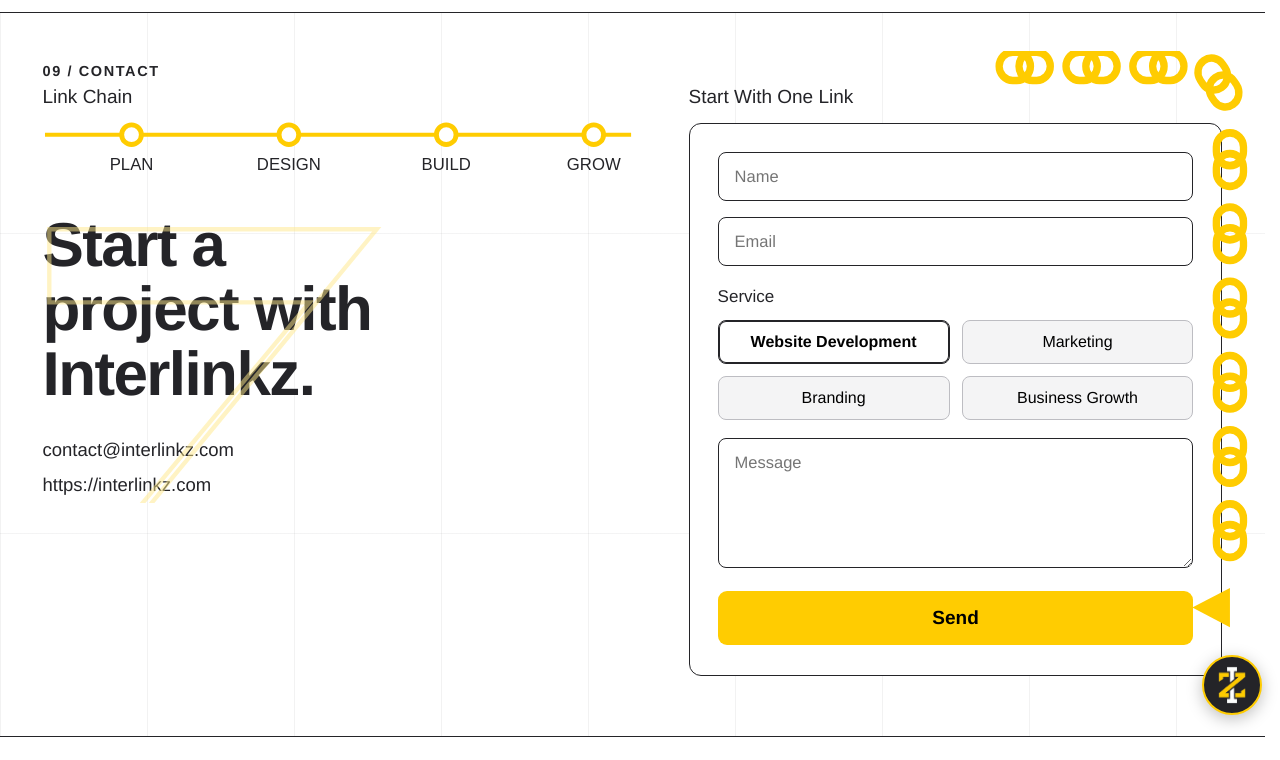
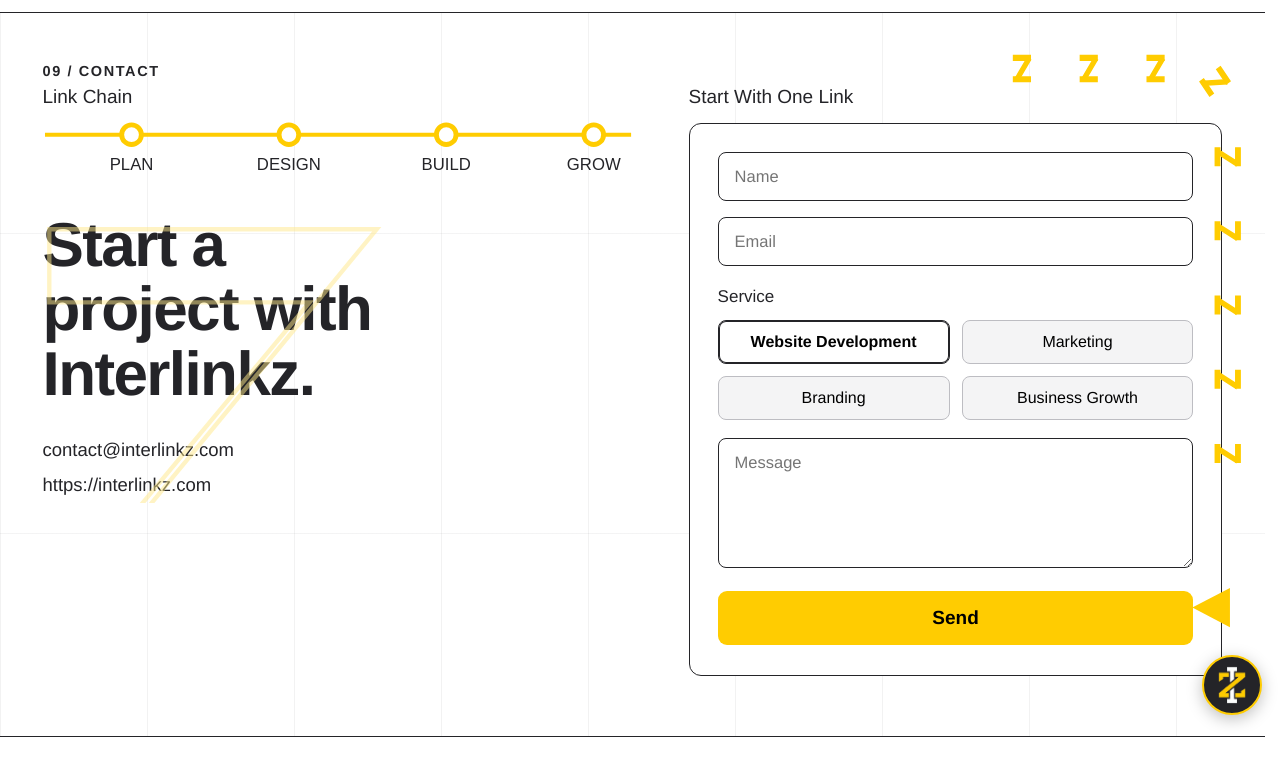
Before and after one commit to ladlabaloch512-blip/interlinkz-v6-swiss-grid, a plain HTML site: page contact.html in a window 1280 px wide. Shown: the part 67-827 px from the top of the page. Drawn offline with nearby package versions, Linux system fonts and the light colour scheme.

Commit message:
No chains: connectors rebuilt around the logo

```diff
--- a/contact.html
+++ b/contact.html
@@ -47,16 +47,16 @@
 <p class="lbl">Start With One Link</p>
 <svg class="chain-frame" viewBox="0 0 540 580" preserveAspectRatio="none" aria-hidden="true">
 <g fill="none" stroke="#FFCC01" stroke-width="7">
-<g transform="translate(318,14)"><rect x="-21" y="-13" width="30" height="26" rx="13"/><rect x="-2" y="-13" width="30" height="26" rx="13"/></g>
-<g transform="translate(382,14)"><rect x="-21" y="-13" width="30" height="26" rx="13"/><rect x="-2" y="-13" width="30" height="26" rx="13"/></g>
-<g transform="translate(446,14)"><rect x="-21" y="-13" width="30" height="26" rx="13"/><rect x="-2" y="-13" width="30" height="26" rx="13"/></g>
-<g transform="translate(505,26) rotate(55)"><rect x="-21" y="-13" width="30" height="26" rx="13"/><rect x="-2" y="-13" width="30" height="26" rx="13"/></g>
-<g transform="translate(518,96) rotate(90)"><rect x="-21" y="-13" width="30" height="26" rx="13"/><rect x="-2" y="-13" width="30" height="26" rx="13"/></g>
-<g transform="translate(518,164) rotate(90)"><rect x="-21" y="-13" width="30" height="26" rx="13"/><rect x="-2" y="-13" width="30" height="26" rx="13"/></g>
-<g transform="translate(518,232) rotate(90)"><rect x="-21" y="-13" width="30" height="26" rx="13"/><rect x="-2" y="-13" width="30" height="26" rx="13"/></g>
-<g transform="translate(518,300) rotate(90)"><rect x="-21" y="-13" width="30" height="26" rx="13"/><rect x="-2" y="-13" width="30" height="26" rx="13"/></g>
-<g transform="translate(518,368) rotate(90)"><rect x="-21" y="-13" width="30" height="26" rx="13"/><rect x="-2" y="-13" width="30" height="26" rx="13"/></g>
-<g transform="translate(518,436) rotate(90)"><rect x="-21" y="-13" width="30" height="26" rx="13"/><rect x="-2" y="-13" width="30" height="26" rx="13"/></g>
+<g transform="translate(318,14)"><g transform="translate(-12.0,-15.0) scale(0.200)" fill="#FFCC01"><polygon points="24,26 104,26 104,47 24,47"/><polygon points="104,47 83,47 36,124 57,124"/><polygon points="24,124 104,124 104,145 24,145"/></g></g>
+<g transform="translate(382,14)"><g transform="translate(-12.0,-15.0) scale(0.200)" fill="#FFCC01"><polygon points="24,26 104,26 104,47 24,47"/><polygon points="104,47 83,47 36,124 57,124"/><polygon points="24,124 104,124 104,145 24,145"/></g></g>
+<g transform="translate(446,14)"><g transform="translate(-12.0,-15.0) scale(0.200)" fill="#FFCC01"><polygon points="24,26 104,26 104,47 24,47"/><polygon points="104,47 83,47 36,124 57,124"/><polygon points="24,124 104,124 104,145 24,145"/></g></g>
+<g transform="translate(505,26) rotate(55)"><g transform="translate(-12.0,-15.0) scale(0.200)" fill="#FFCC01"><polygon points="24,26 104,26 104,47 24,47"/><polygon points="104,47 83,47 36,124 57,124"/><polygon points="24,124 104,124 104,145 24,145"/></g></g>
+<g transform="translate(518,96) rotate(90)"><g transform="translate(-12.0,-15.0) scale(0.200)" fill="#FFCC01"><polygon points="24,26 104,26 104,47 24,47"/><polygon points="104,47 83,47 36,124 57,124"/><polygon points="24,124 104,124 104,145 24,145"/></g></g>
+<g transform="translate(518,164) rotate(90)"><g transform="translate(-12.0,-15.0) scale(0.200)" fill="#FFCC01"><polygon points="24,26 104,26 104,47 24,47"/><polygon points="104,47 83,47 36,124 57,124"/><polygon points="24,124 104,124 104,145 24,145"/></g></g>
+<g transform="translate(518,232) rotate(90)"><g transform="translate(-12.0,-15.0) scale(0.200)" fill="#FFCC01"><polygon points="24,26 104,26 104,47 24,47"/><polygon points="104,47 83,47 36,124 57,124"/><polygon points="24,124 104,124 104,145 24,145"/></g></g>
+<g transform="translate(518,300) rotate(90)"><g transform="translate(-12.0,-15.0) scale(0.200)" fill="#FFCC01"><polygon points="24,26 104,26 104,47 24,47"/><polygon points="104,47 83,47 36,124 57,124"/><polygon points="24,124 104,124 104,145 24,145"/></g></g>
+<g transform="translate(518,368) rotate(90)"><g transform="translate(-12.0,-15.0) scale(0.200)" fill="#FFCC01"><polygon points="24,26 104,26 104,47 24,47"/><polygon points="104,47 83,47 36,124 57,124"/><polygon points="24,124 104,124 104,145 24,145"/></g></g>
+</g>
 </g>
 <polygon points="518,492 518,528 482,510" fill="#FFCC01"/>
 </svg>
```
Also changed, not shown: business-growth.html (+1 -1 lines).
